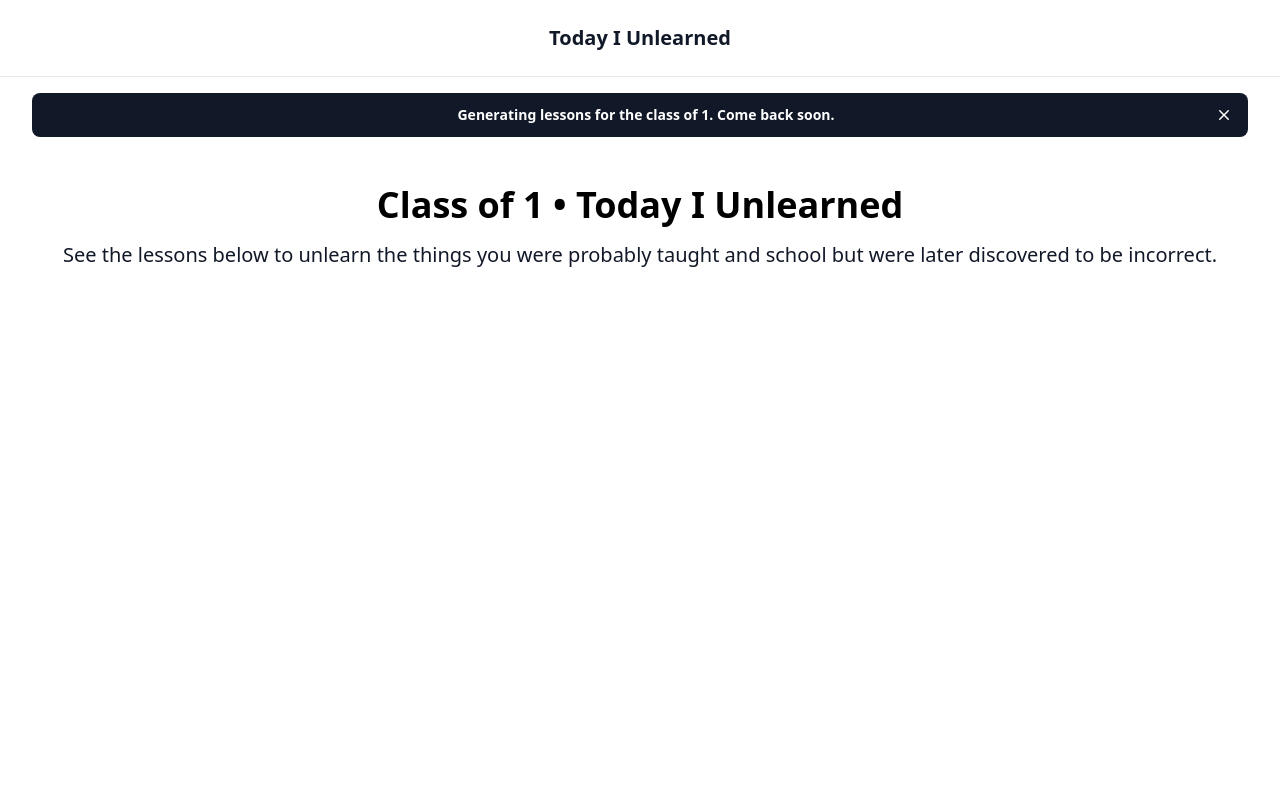
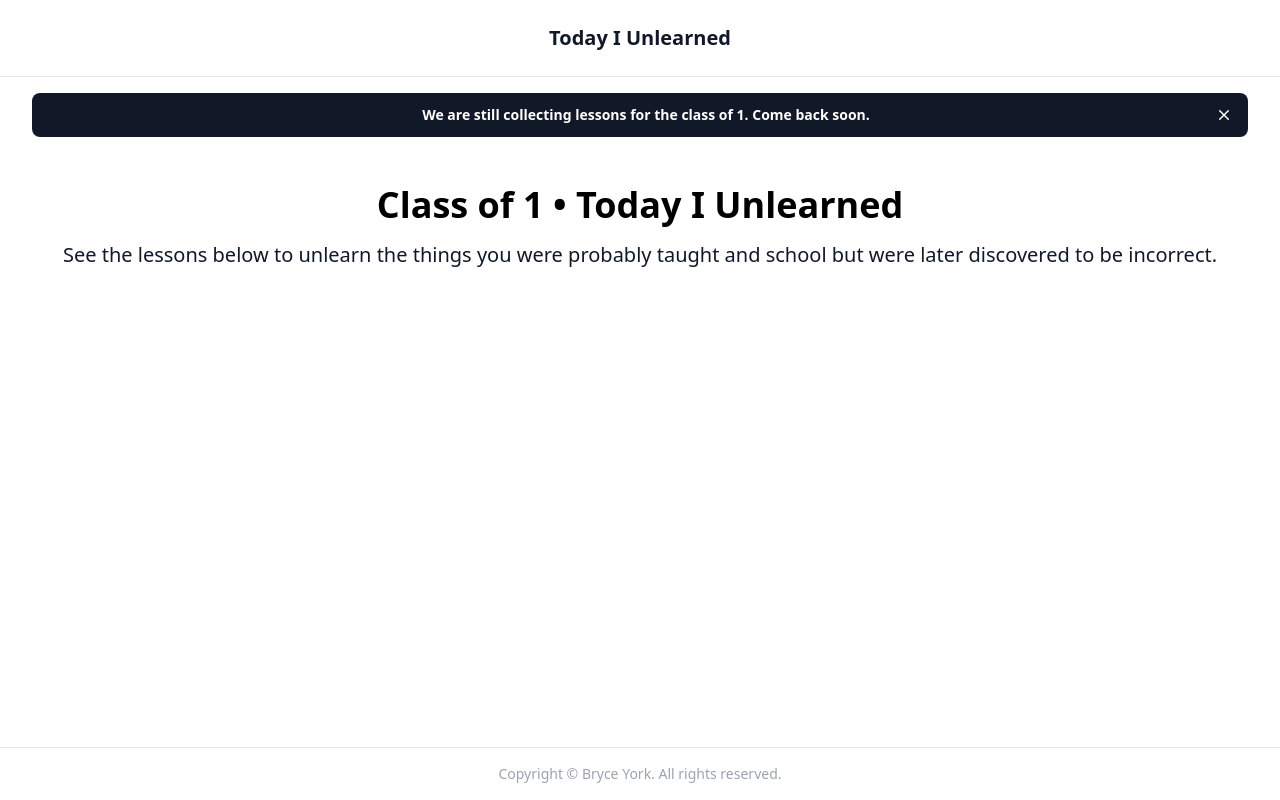
Before and after one commit to meetbryce/today-i-unlearned, a Flask app: page /graduation-year/1 in a window 1280 px wide. Run offline with Flask 3, Linux system fonts and the light colour scheme; style sheets or scripts are compiled from the project's sources; some libraries are stand-ins or nearby versions.

Commit message:
feat: add basic footer & tidy up

```diff
--- a/app.py
+++ b/app.py
@@ -37,10 +37,10 @@ def year_route(year):
 
     lessons = db.execute(
         'select id, title, content from lessons where start_year <= ? and end_year >= ?', year, year)
-    # todo: order by usefulness
+    # todo: calculate && order by usefulness
 
     if not lessons:
-        flash(f'Generating lessons for the class of {year}. Come back soon.')
+        flash(f'We are still collecting lessons for the class of {year}. Come back soon.')
 
     # todo: indicate when vote already cast
 
--- a/templates/layout.html
+++ b/templates/layout.html
@@ -6,7 +6,7 @@
     <link href="/static/styles.css" rel="stylesheet">
     <title>{% block title %}{% endblock %} • Today I Unlearned</title>
 </head>
-<body class="h-full">
+<body class="flex flex-col h-full">
 <header class="py-6 border-b mb-12">
     <div class="container flex justify-center mx-auto">
         <a href="/" class="font-semibold text-xl text-gray-900 hover:text-indigo-600">Today I Unlearned</a>
@@ -30,6 +30,9 @@
 <main class="container mx-auto h-auto">
     {% block body %}{% endblock %}
 </main>
+<footer class="mt-auto border-t">
+    <div class="container mx-auto py-4 text-center text-gray-400 text-sm">Copyright &copy; Bryce York. All rights reserved.</div>
+</footer>
 {# todo: footer with popular years (for SEO) #}
 <script src="/static/script.js"></script>
 </body>
--- a/templates/year.html
+++ b/templates/year.html
@@ -6,7 +6,7 @@
     <h1 class="font-bold text-4xl mb-4 text-center">Class of {{ year }} • Today I Unlearned</h1>
     <h2 class="text-xl mb-6 text-gray-900 text-center">See the lessons below to unlearn the things you were probably
         taught and school but were later discovered to be incorrect.</h2>
-    <div class="grid grid-cols-2 gap-8 my-6">
+    <div class="grid grid-cols-2 gap-8 my-8 mb-12">
         {% for lesson in lessons %}
             <div class="rounded-md border p-4 my-2 flex flex-col h-full">
                 <h2 class="text-xl font-bold mb-3">{{ lesson.title }}</h2>
```
Also changed, not shown: scripts/db-setup.sql (+0 -12 lines), README.md, tiu.db.
